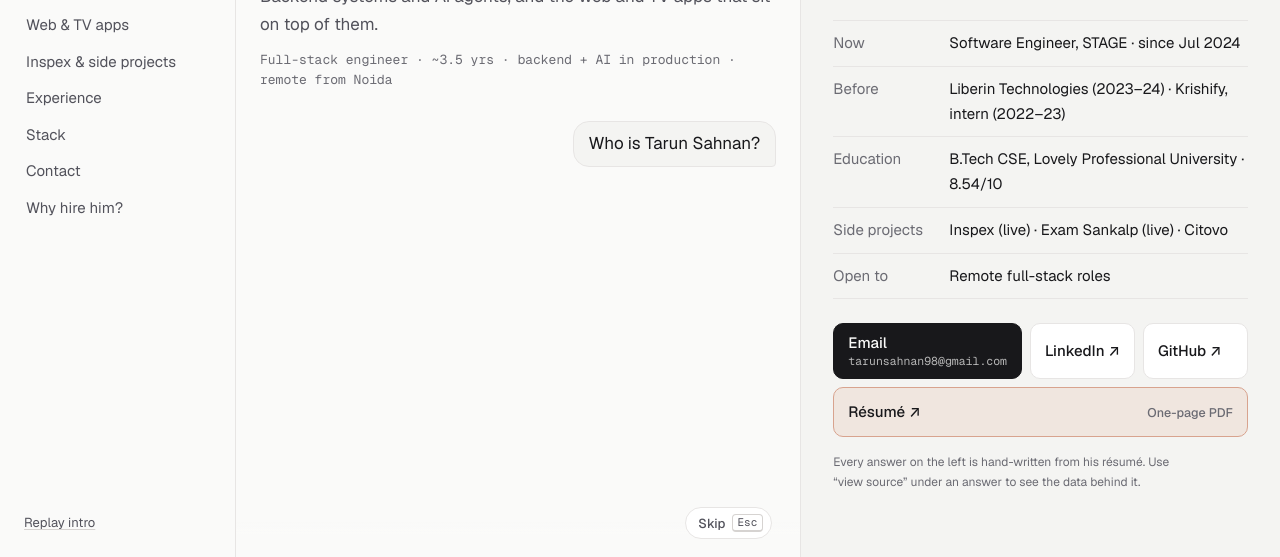
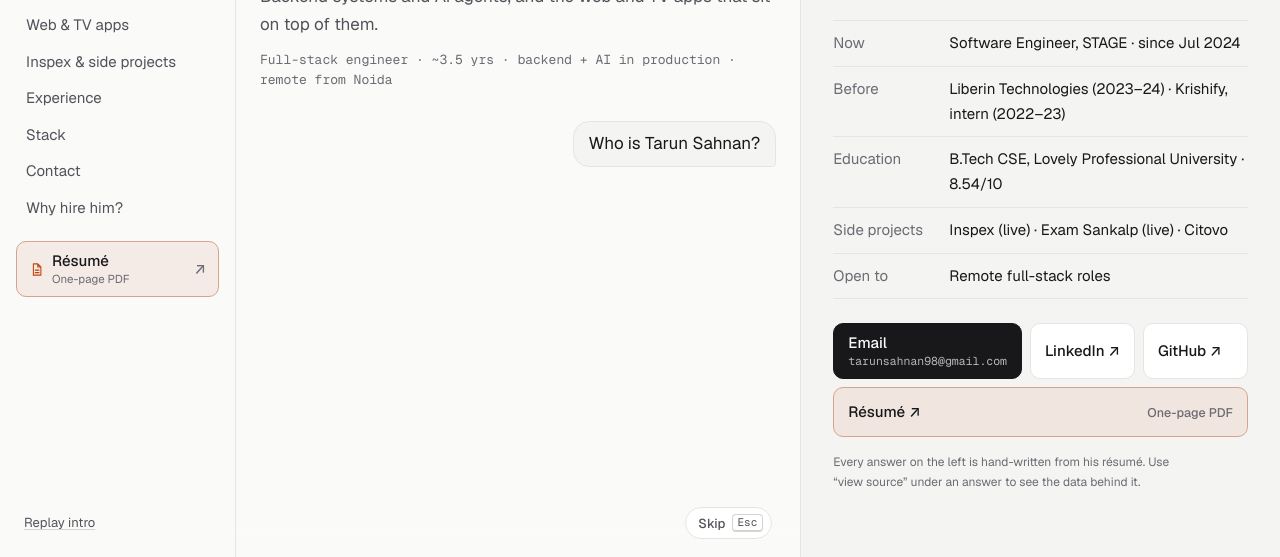
Before and after one commit to tarunsahnan/tarunsahnan.github.io, a plain HTML site: page index.html in a window 1280 px wide. Shown: the part 243-800 px from the top of the page. Drawn offline with nearby package versions, Linux system fonts and the light colour scheme.

Commit message:
Add a résumé card to the agent sidebar
Co-Authored-By: Claude Opus 5.5 <noreply@anthropic.com>

```diff
--- a/index.html
+++ b/index.html
@@ -38,8 +38,8 @@
       setTimeout(function () { if (!document.getElementById('app')) d.setAttribute('data-view', 'classic'); }, 2500);
     })();
   </script>
-  <link rel="stylesheet" href="style.css?v=38">
-  <script src="app.js?v=38" defer></script>
+  <link rel="stylesheet" href="style.css?v=39">
+  <script src="app.js?v=39" defer></script>
   <script type="application/ld+json">
   {"@context":"https://schema.org","@type":"Person","name":"Tarun Sahnan","jobTitle":"Full-stack Product Engineer","address":{"@type":"PostalAddress","addressLocality":"Noida","addressCountry":"IN"},"email":"mailto:tarunsahnan98@gmail.com","url":"https://tarunsahnan.github.io/","sameAs":["https://www.linkedin.com/in/tarun-sahnan","https://github.com/tarunsahnan"],"alumniOf":"Lovely Professional University"}
   </script>
@@ -443,6 +443,11 @@
         </div>
         <p class="rail-label">Ask about</p>
         <ul class="rail-topics" id="rail-topics"></ul>
+        <a class="rail-resume" href="Tarun-Sahnan-Full-Stack.pdf" target="_blank" rel="noopener">
+          <svg viewBox="0 0 24 24" width="15" height="15" aria-hidden="true"><path d="M7 3h7l5 5v13H7z M14 3v5h5 M10 13h6 M10 17h6" fill="none" stroke="currentColor" stroke-width="1.7" stroke-linejoin="round" stroke-linecap="round"/></svg>
+          <span>Résumé <small>One-page PDF</small></span>
+          <span class="rail-resume-go" aria-hidden="true">↗</span>
+        </a>
         <div class="rail-foot">
           <button type="button" class="linkish" id="replay">Replay intro</button>
           <p class="rail-keys"><kbd>Esc</kbd> skip <kbd>V</kbd> classic <kbd>T</kbd> theme</p>
--- a/style.css
+++ b/style.css
@@ -305,6 +305,11 @@ html[data-view="agent"] .app { display: grid; grid-template-columns: 236px minma
 .rail-topics button:hover { background: var(--surface-2); color: var(--fg); }
 .rail-topics button.active { color: var(--fg); background: var(--surface-2); }
 .rail-topics button.active::before { content: ""; position: absolute; left: 0; top: 9px; bottom: 9px; width: 2px; border-radius: 2px; background: var(--accent); }
+.rail-resume { display: flex; align-items: center; gap: var(--s2); margin-top: var(--s4); padding: 10px 12px; font: 500 var(--t-sm)/1.2 var(--sans); color: var(--fg); background: var(--accent-soft); border: 1px solid color-mix(in srgb, var(--accent) 40%, var(--line)); border-radius: 10px; text-decoration: none; transition: border-color .15s, transform .15s; }
+.rail-resume:hover { border-color: var(--accent); transform: translateY(-1px); }
+.rail-resume svg { color: var(--accent); flex: none; }
+.rail-resume small { display: block; margin-top: 2px; font-size: 11.5px; font-weight: 400; color: var(--fg-3); }
+.rail-resume-go { margin-left: auto; color: var(--fg-3); }
 .rail-foot { margin-top: auto; padding: var(--s5) var(--s2) 0; display: grid; gap: var(--s3); justify-items: start; }
 .rail-keys { font-size: 12px; color: var(--fg-3); display: flex; flex-wrap: wrap; align-items: center; gap: 6px; line-height: 1.8; }
 .rail-keys kbd + kbd, .rail-keys kbd { margin-left: 2px; }
```
